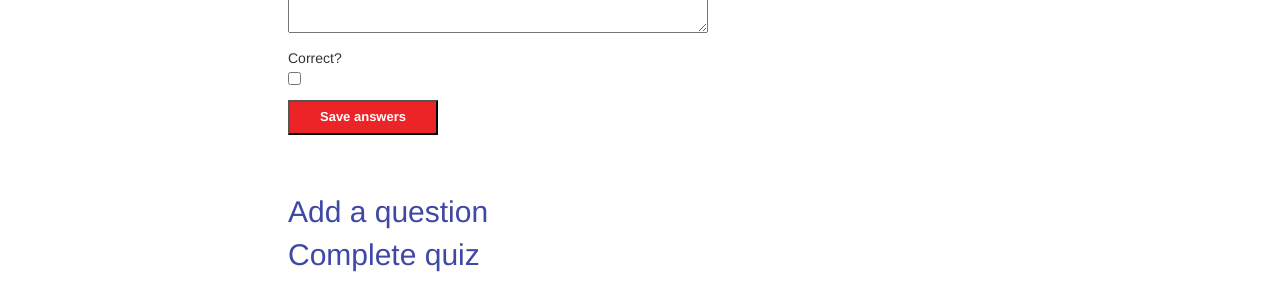
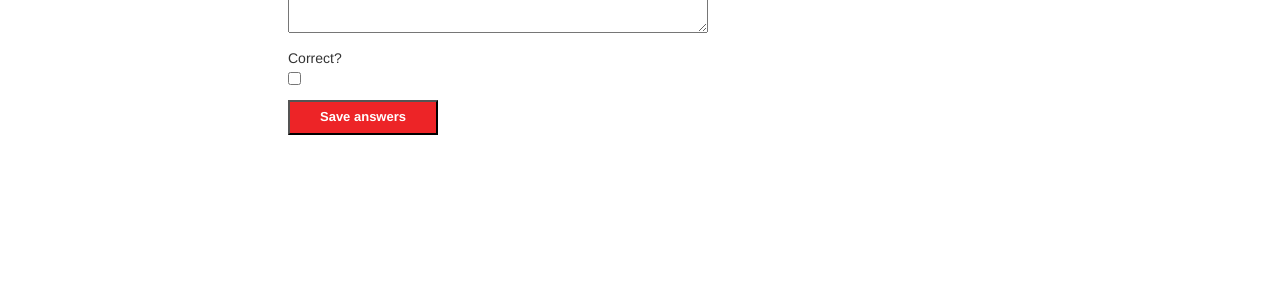
Before and after one commit to 2094131h/peer_reply, a Django app: page /peer_reply/add_quiz_question/1 in a window 1280 px wide. Shown: the part 1028-1309 px from the top of the page. After the commit the page ends 1163 px from the top, so only its background shows below. Run offline with Django 3.2, Linux system fonts and the light colour scheme; the visitor is signed in with stand-in values (Sample User, id 1); data that the repository does not hold is empty; some libraries are stand-ins or nearby versions.

Commit message:
removed redundtant links

```diff
--- a/peer_reply_project/templates/peer_reply/add_quiz_question.html
+++ b/peer_reply_project/templates/peer_reply/add_quiz_question.html
@@ -39,17 +39,6 @@
 
     </form>
 </div>
-
-
 <br><br>
 
-<h2>
-<p>
-<a href="/peer_reply/add_quiz_question/{{quiz_name_slug}}"> Add a question </a>
-</p>
-<p>
-<a href="/peer_reply/course/{{ quiz_course_slug }}"> Complete quiz </a>
-</p>
-</h2>
-
 {% endblock %}
```
